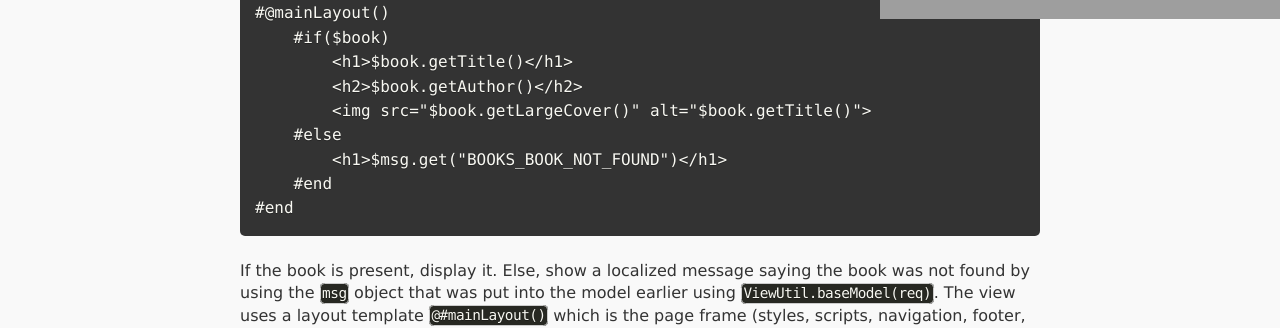
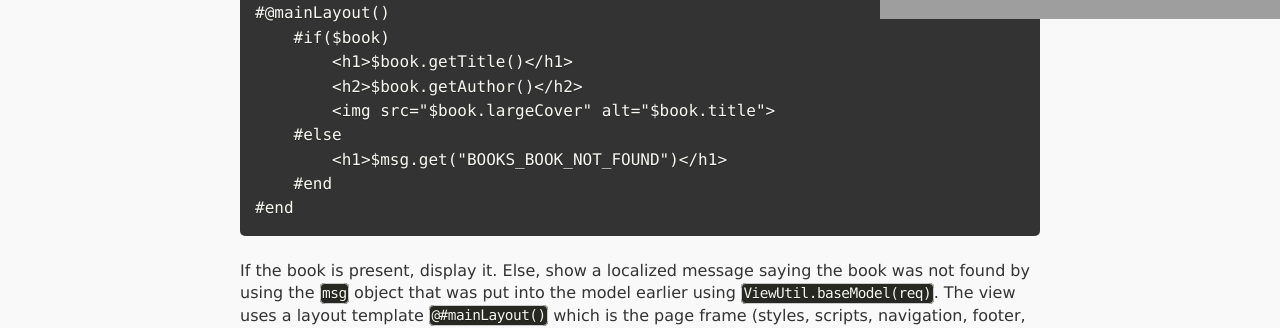
Before and after one commit to javalin/website, a Jekyll site: the page built from _posts/tutorials/2017-05-26-javalin-website-example.md, in a window 1280 px wide and 900 px high, scrolled down 4377 px. Shown: the part 281-609 px from the top of the window. Built offline with Jekyll 4.4.1, drawn with Linux system fonts in a browser that asks for light colours; some of the changed text lies outside the part shown.

Commit message:
Update website tut

```diff
--- a/_posts/tutorials/2017-05-26-javalin-website-example.md
+++ b/_posts/tutorials/2017-05-26-javalin-website-example.md
@@ -184,7 +184,7 @@ This code snippet shows the view for the `fetchOneBook` `Handler`, which display
     #if($book)
         <h1>$book.getTitle()</h1>
         <h2>$book.getAuthor()</h2>
-        <img src="$book.getLargeCover()" alt="$book.getTitle()">
+        <img src="$book.largeCover" alt="$book.title">
     #else
         <h1>$msg.get("BOOKS_BOOK_NOT_FOUND")</h1>
     #end
```
